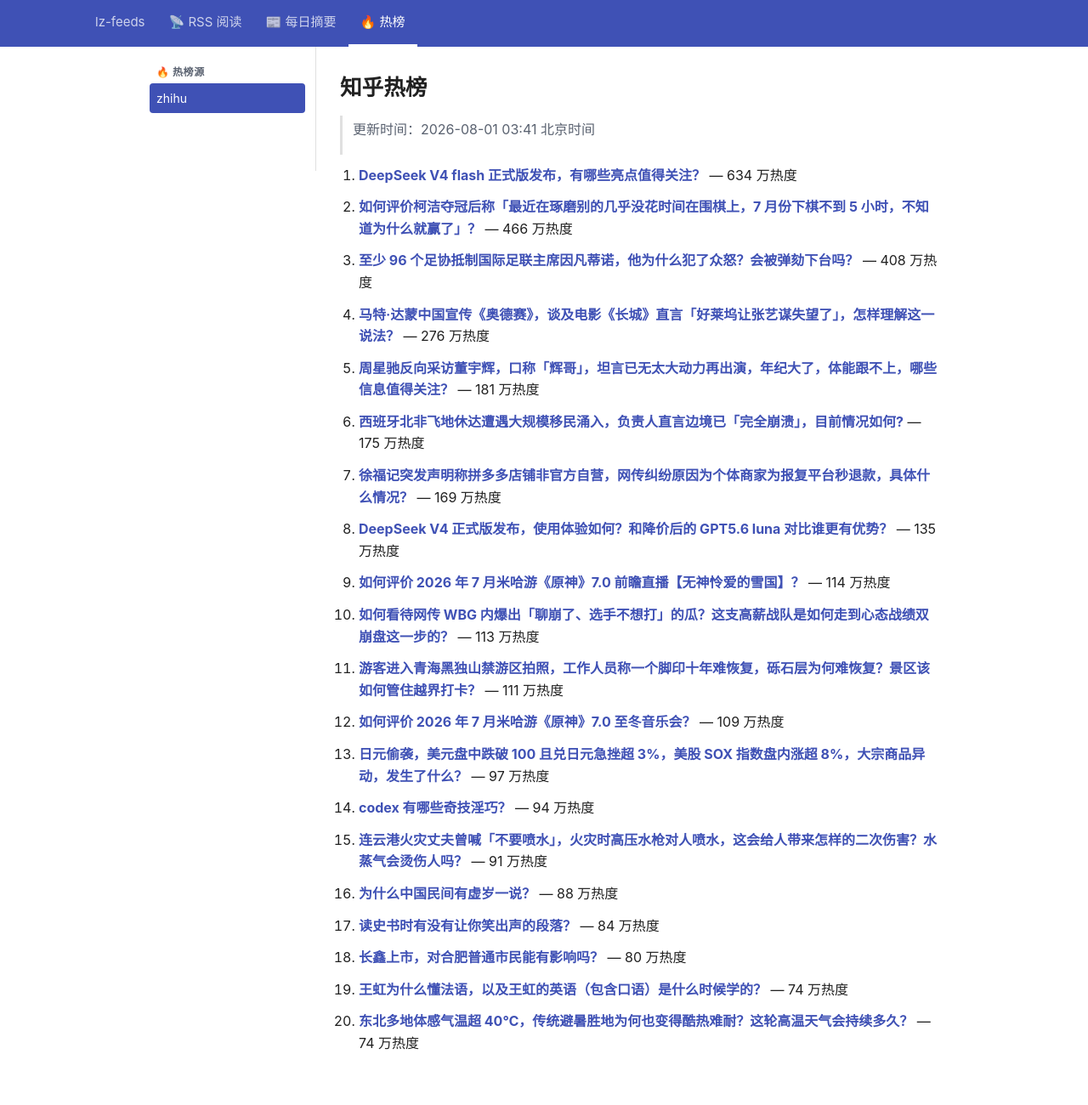
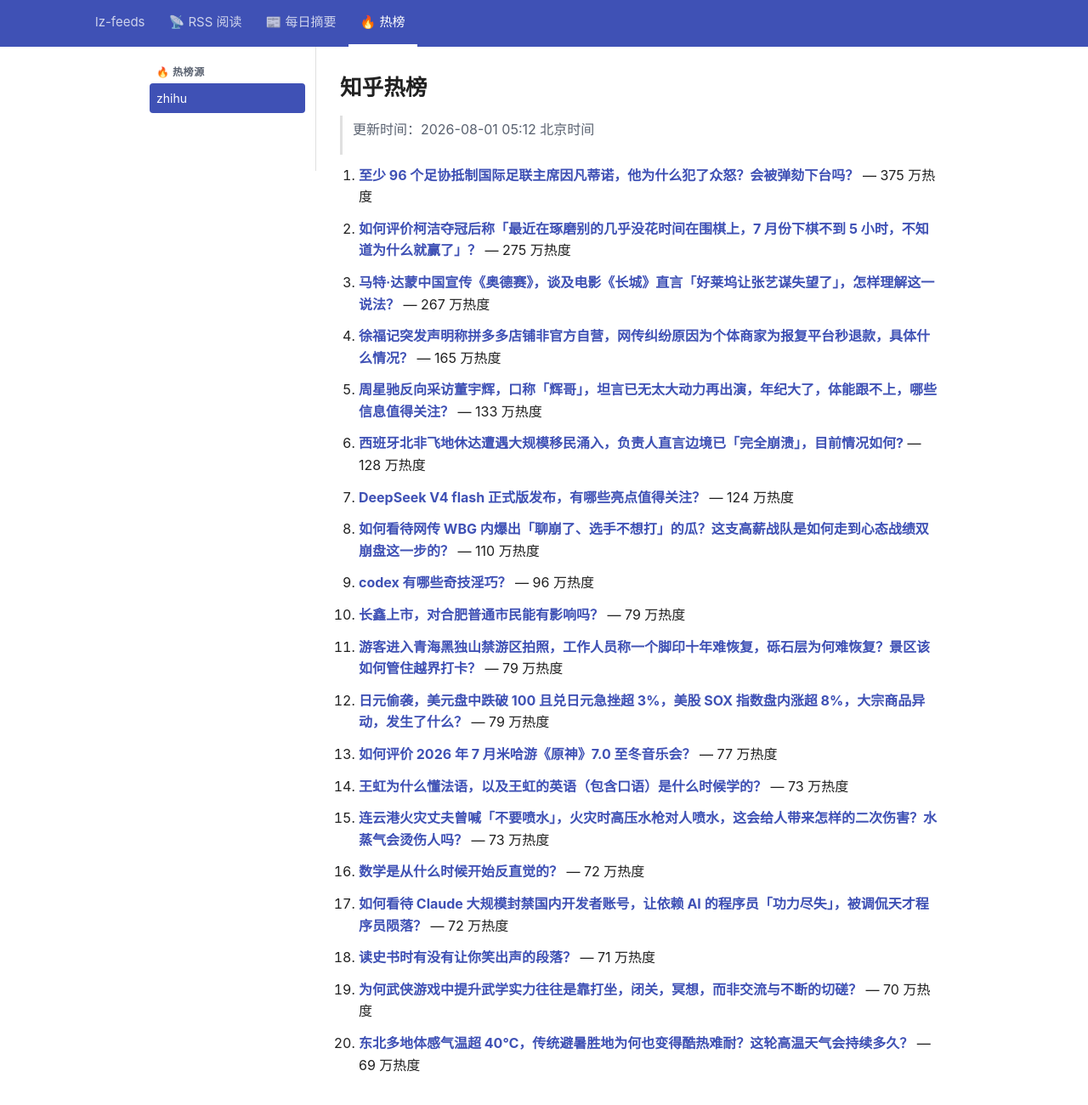
Before and after one commit to lizhang0101/lz-feeds, a Jekyll site: the page built from _hotlist/zhihu.md, in a window 1280 px wide and 1330 px high. Shown: the top 1300 px of the window at 85% size. Built offline with Jekyll 4.4.1, drawn with Linux system fonts in a browser that asks for light colours.

Commit message:
hotlist: 2026-07-31T21:12Z

```diff
--- a/_hotlist/zhihu.md
+++ b/_hotlist/zhihu.md
@@ -1,48 +1,48 @@
 ---
-updated: 2026-08-01 03:41 北京时间
+updated: 2026-08-01 05:12 北京时间
 count: 20
 ---
 
 # 知乎热榜
 
-> 更新时间：2026-08-01 03:41 北京时间
+> 更新时间：2026-08-01 05:12 北京时间
 
-1. **[DeepSeek V4 flash 正式版发布，有哪些亮点值得关注？](https://www.zhihu.com/question/2066521165246489298)** — 634 万热度
+1. **[至少 96 个足协抵制国际足联主席因凡蒂诺，他为什么犯了众怒？会被弹劾下台吗？](https://www.zhihu.com/question/2066479058599113686)** — 375 万热度
 
-2. **[如何评价柯洁夺冠后称「最近在琢磨别的几乎没花时间在围棋上，7 月份下棋不到 5 小时，不知道为什么就赢了」？](https://www.zhihu.com/question/2066503028652204150)** — 466 万热度
+2. **[如何评价柯洁夺冠后称「最近在琢磨别的几乎没花时间在围棋上，7 月份下棋不到 5 小时，不知道为什么就赢了」？](https://www.zhihu.com/question/2066503028652204150)** — 275 万热度
 
-3. **[至少 96 个足协抵制国际足联主席因凡蒂诺，他为什么犯了众怒？会被弹劾下台吗？](https://www.zhihu.com/question/2066479058599113686)** — 408 万热度
+3. **[马特·达蒙中国宣传《奥德赛》，谈及电影《长城》直言「好莱坞让张艺谋失望了」，怎样理解这一说法？](https://www.zhihu.com/question/2066461420372190170)** — 267 万热度
 
-4. **[马特·达蒙中国宣传《奥德赛》，谈及电影《长城》直言「好莱坞让张艺谋失望了」，怎样理解这一说法？](https://www.zhihu.com/question/2066461420372190170)** — 276 万热度
+4. **[徐福记突发声明称拼多多店铺非官方自营，网传纠纷原因为个体商家为报复平台秒退款，具体什么情况？](https://www.zhihu.com/question/2065846000862720837)** — 165 万热度
 
-5. **[周星驰反向采访董宇辉，口称「辉哥」，坦言已无太大动力再出演，年纪大了，体能跟不上，哪些信息值得关注？](https://www.zhihu.com/question/2066155942396350474)** — 181 万热度
+5. **[周星驰反向采访董宇辉，口称「辉哥」，坦言已无太大动力再出演，年纪大了，体能跟不上，哪些信息值得关注？](https://www.zhihu.com/question/2066155942396350474)** — 133 万热度
 
-6. **[西班牙北非飞地休达遭遇大规模移民涌入，负责人直言边境已「完全崩溃」，目前情况如何?](https://www.zhihu.com/question/2066407134779138989)** — 175 万热度
+6. **[西班牙北非飞地休达遭遇大规模移民涌入，负责人直言边境已「完全崩溃」，目前情况如何?](https://www.zhihu.com/question/2066407134779138989)** — 128 万热度
 
-7. **[徐福记突发声明称拼多多店铺非官方自营，网传纠纷原因为个体商家为报复平台秒退款，具体什么情况？](https://www.zhihu.com/question/2065846000862720837)** — 169 万热度
+7. **[DeepSeek V4 flash 正式版发布，有哪些亮点值得关注？](https://www.zhihu.com/question/2066521165246489298)** — 124 万热度
 
-8. **[DeepSeek V4 正式版发布，使用体验如何？和降价后的 GPT5.6 luna 对比谁更有优势？](https://www.zhihu.com/question/2066526486505461299)** — 135 万热度
+8. **[如何看待网传 WBG 内爆出「聊崩了、选手不想打」的瓜？这支高薪战队是如何走到心态战绩双崩盘这一步的？](https://www.zhihu.com/question/2066480100778963899)** — 110 万热度
 
-9. **[如何评价 2026 年 7 月米哈游《原神》7.0 前瞻直播【无神怜爱的雪国】？](https://www.zhihu.com/question/2066447691849192124)** — 114 万热度
+9. **[codex 有哪些奇技淫巧？](https://www.zhihu.com/question/2063557784394785882)** — 96 万热度
 
-10. **[如何看待网传 WBG 内爆出「聊崩了、选手不想打」的瓜？这支高薪战队是如何走到心态战绩双崩盘这一步的？](https://www.zhihu.com/question/2066480100778963899)** — 113 万热度
+10. **[长鑫上市，对合肥普通市民能有影响吗？](https://www.zhihu.com/question/2065114398650283660)** — 79 万热度
 
-11. **[游客进入青海黑独山禁游区拍照，工作人员称一个脚印十年难恢复，砾石层为何难恢复？景区该如何管住越界打卡？](https://www.zhihu.com/question/2065022640889098964)** — 111 万热度
+11. **[游客进入青海黑独山禁游区拍照，工作人员称一个脚印十年难恢复，砾石层为何难恢复？景区该如何管住越界打卡？](https://www.zhihu.com/question/2065022640889098964)** — 79 万热度
 
-12. **[如何评价 2026 年 7 月米哈游《原神》7.0 至冬音乐会？](https://www.zhihu.com/question/2066448714458312845)** — 109 万热度
+12. **[日元偷袭，美元盘中跌破 100 且兑日元急挫超 3%，美股 SOX 指数盘内涨超 8%，大宗商品异动，发生了什么？](https://www.zhihu.com/question/2066288437683032785)** — 79 万热度
 
-13. **[日元偷袭，美元盘中跌破 100 且兑日元急挫超 3%，美股 SOX 指数盘内涨超 8%，大宗商品异动，发生了什么？](https://www.zhihu.com/question/2066288437683032785)** — 97 万热度
+13. **[如何评价 2026 年 7 月米哈游《原神》7.0 至冬音乐会？](https://www.zhihu.com/question/2066448714458312845)** — 77 万热度
 
-14. **[codex 有哪些奇技淫巧？](https://www.zhihu.com/question/2063557784394785882)** — 94 万热度
+14. **[王虹为什么懂法语，以及王虹的英语（包含口语）是什么时候学的？](https://www.zhihu.com/question/2065435663818830022)** — 73 万热度
 
-15. **[连云港火灾丈夫曾喊「不要喷水」，火灾时高压水枪对人喷水，这会给人带来怎样的二次伤害？水蒸气会烫伤人吗？](https://www.zhihu.com/question/2066521456100337329)** — 91 万热度
+15. **[连云港火灾丈夫曾喊「不要喷水」，火灾时高压水枪对人喷水，这会给人带来怎样的二次伤害？水蒸气会烫伤人吗？](https://www.zhihu.com/question/2066521456100337329)** — 73 万热度
 
-16. **[为什么中国民间有虚岁一说？](https://www.zhihu.com/question/2059184322427593671)** — 88 万热度
+16. **[数学是从什么时候开始反直觉的？](https://www.zhihu.com/question/434067468)** — 72 万热度
 
-17. **[读史书时有没有让你笑出声的段落？](https://www.zhihu.com/question/31673647)** — 84 万热度
+17. **[如何看待 Claude 大规模封禁国内开发者账号，让依赖 AI 的程序员「功力尽失」，被调侃天才程序员陨落？](https://www.zhihu.com/question/2065499504187371980)** — 72 万热度
 
-18. **[长鑫上市，对合肥普通市民能有影响吗？](https://www.zhihu.com/question/2065114398650283660)** — 80 万热度
+18. **[读史书时有没有让你笑出声的段落？](https://www.zhihu.com/question/31673647)** — 71 万热度
 
-19. **[王虹为什么懂法语，以及王虹的英语（包含口语）是什么时候学的？](https://www.zhihu.com/question/2065435663818830022)** — 74 万热度
+19. **[为何武侠游戏中提升武学实力往往是靠打坐，闭关，冥想，而非交流与不断的切磋？](https://www.zhihu.com/question/2065098289704335188)** — 70 万热度
 
-20. **[东北多地体感气温超 40℃，传统避暑胜地为何也变得酷热难耐？这轮高温天气会持续多久？](https://www.zhihu.com/question/2065589457349252456)** — 74 万热度
+20. **[东北多地体感气温超 40℃，传统避暑胜地为何也变得酷热难耐？这轮高温天气会持续多久？](https://www.zhihu.com/question/2065589457349252456)** — 69 万热度
```
